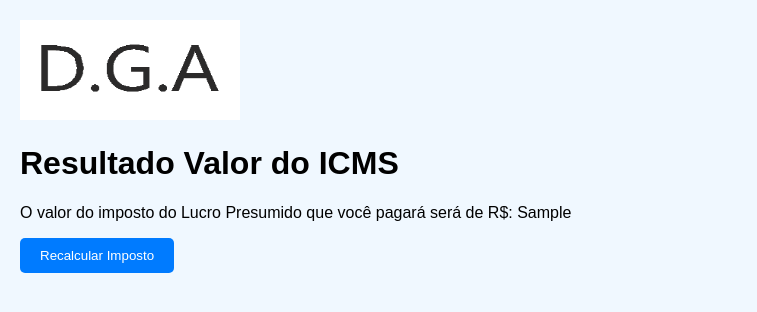
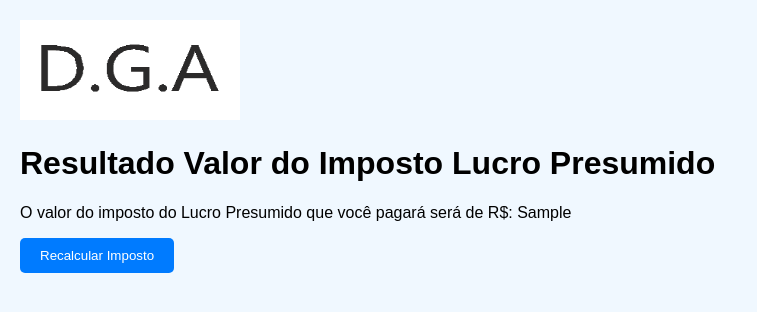
Before and after one commit to danielaniceto/ferramenta_calculo_imposto, a Flask app: template templates/resultado_lucro_presumido.html in a window 1280 px wide. Shown: the top 312 px of the page, without its empty margins (0-757 px from the left). Run offline with Flask 3, Linux system fonts and the light colour scheme; the template is opened without the code that fills it: most values are stand-ins (such as "Sample title", 1, 10 or a date in 2020).

Commit message:
Edição do resultado lucro presumido.html

```diff
--- a/templates/lucro_presumido.html
+++ b/templates/lucro_presumido.html
@@ -13,7 +13,7 @@
 <body>
     <h1>Lucro Presumido - Informe a Renda Bruta e o ramo de atividades da sua Empresa</h1>
 
-    <form action="/resultado_calculo_imposto_lucro_presumido" method="post">
+    <form action="/resultado_lucro_presumido" method="post">
 
         Renda Bruta: <input type="number" name="renda_bruta" maxlength="1000000000000000"/>
 
--- a/templates/resultado_lucro_presumido.html
+++ b/templates/resultado_lucro_presumido.html
@@ -10,7 +10,7 @@
 </head>
 
 <body>
-    <h1> Resultado Valor do ICMS</h1>
+    <h1> Resultado Valor do Imposto Lucro Presumido</h1>
     <p>O valor do imposto do Lucro Presumido que você pagará será de R$: {{ imposto_icms }}</p>
 
     <form action="/" method="get">
```
